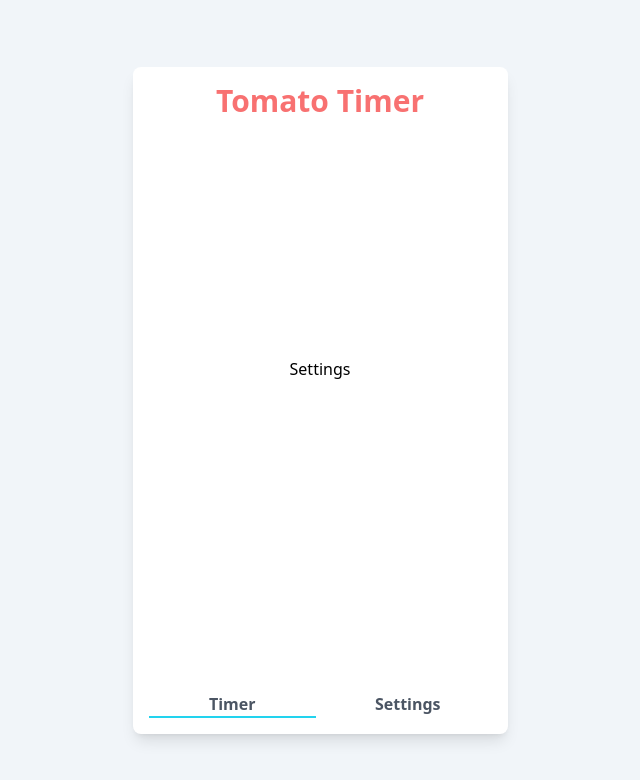
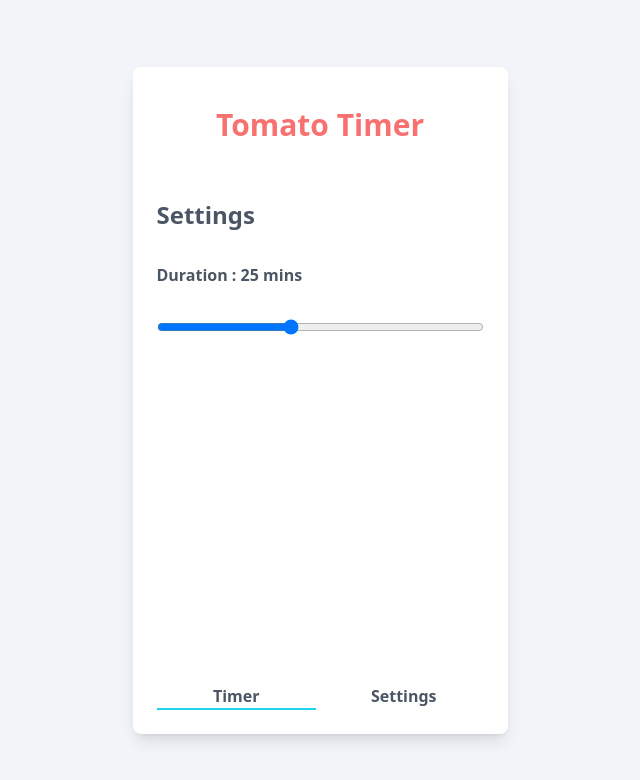
Before and after one commit to wilsonleung/timer-react, a React (Create React App) app: page /settings in a window 1280 px wide. Shown: the top 780 px of the page, without its empty margins (320-960 px from the left). Built offline with nearby package versions, Linux system fonts and the light colour scheme.

Commit message:
add settings layout

```diff
--- a/src/App.tsx
+++ b/src/App.tsx
@@ -20,8 +20,8 @@ function App() {
 
   return (
     <div className="w-screen h-screen flex justify-center items-center bg-slate-100">
-      <div className="w-[375px] h-[667px] rounded-lg shadow-lg bg-white flex flex-col p-4 gap-4">
-        <header className="font-bold text-3xl text-center text-red-400">
+      <div className="w-[375px] h-[667px] rounded-lg shadow-lg bg-white flex flex-col p-6 gap-4">
+        <header className="font-bold text-3xl text-center text-red-400 pt-4 pb-4">
           Tomato Timer
         </header>
 
--- a/src/components/button/index.tsx
+++ b/src/components/button/index.tsx
@@ -1,4 +1,4 @@
-import React from 'react';
+import React, { ButtonHTMLAttributes, DetailedHTMLProps } from 'react';
 
 function buildClasses(color: string, additionalClasses?: string) {
   const cssColor = color === 'primary' ? 'cyan' : 'neutral';
@@ -7,7 +7,11 @@ function buildClasses(color: string, additionalClasses?: string) {
   return [classes, additionalClasses].join(' ');
 }
 
-export interface ButtonProps extends React.HTMLProps<HTMLButtonElement> {
+export interface ButtonProps
+  extends DetailedHTMLProps<
+    ButtonHTMLAttributes<HTMLButtonElement>,
+    HTMLButtonElement
+  > {
   text: string;
   color: 'primary' | 'secondary';
 }
@@ -16,7 +20,7 @@ const Button: React.FC<ButtonProps> = (props) => {
   const buttonClasses: string = buildClasses(props.color, props.className);
 
   return (
-    <button {...props} type="button" className={buttonClasses}>
+    <button {...props} className={buttonClasses}>
       {props.text}
     </button>
   );
--- a/src/pages/settings/index.tsx
+++ b/src/pages/settings/index.tsx
@@ -1,18 +1,60 @@
-import React from 'react';
+import React, { useState } from 'react';
 import Button from '../../components/button';
 
 export interface SettingsProps {}
 
 const Settings: React.FC<SettingsProps> = () => {
+  const [duration, setDuration] = useState<number>(25);
+
+  const durationChangeHandler = (
+    event: React.ChangeEvent<HTMLInputElement>
+  ): void => {
+    setDuration(parseInt(event.target.value));
+  };
+
+  const applyChangeHandler = (
+    event: React.FormEvent<HTMLFormElement>
+  ): void => {
+    event.preventDefault();
+    console.log(duration);
+  };
+
   return (
-    <div className="h-full flex flex-col justify-center items-center gap-8">
-      <h1>Settings</h1>
+    <form
+      name="settings"
+      className="h-full flex flex-col items-center gap-8 mt-6"
+      onSubmit={applyChangeHandler}
+    >
+      <h1 className="font-bold text-2xl text-gray-600 w-full text-left">
+        Settings
+      </h1>
+
+      <label
+        htmlFor="duration"
+        className="text-left w-full font-bold text-gray-600"
+      >
+        Duration : {duration} {duration > 1 ? 'mins' : 'min'}
+      </label>
+
+      <input
+        id="duration"
+        name="duration"
+        type="range"
+        className="w-full"
+        min={1}
+        max={60}
+        step={1}
+        value={duration}
+        onChange={durationChangeHandler}
+      />
+
       <Button
+        type="submit"
         text="Apply"
         color="primary"
-        className=" w-full text-2xl"
+        className="w-full text-2xl"
       ></Button>
-    </div>
+    </form>
   );
 };
 
--- a/src/pages/timer/index.tsx
+++ b/src/pages/timer/index.tsx
@@ -1,15 +1,39 @@
-import React from 'react';
+import React, { useState } from 'react';
 import Button from '../../components/button';
 
 const Timer: React.FC = () => {
+  const [counting, setCounting] = useState<boolean>(false);
+
+  const startCountdownHandler = (
+    event: React.MouseEvent<HTMLButtonElement, MouseEvent>
+  ): void => {
+    setCounting(true);
+  };
+
+  const stopCountdownHandler = (
+    event: React.MouseEvent<HTMLButtonElement, MouseEvent>
+  ): void => {
+    setCounting(false);
+  };
+
   return (
     <div className="h-full flex flex-col justify-center items-center gap-8">
       <h1 className="text-8xl font-bold text-gray-600">25:00</h1>
-      <Button
-        text="Start"
-        color="primary"
-        className=" w-full text-2xl"
-      ></Button>
+      {counting ? (
+        <Button
+          text="Stop"
+          color="secondary"
+          className=" w-full text-2xl"
+          onClick={stopCountdownHandler}
+        ></Button>
+      ) : (
+        <Button
+          text="Start"
+          color="primary"
+          className=" w-full text-2xl"
+          onClick={startCountdownHandler}
+        ></Button>
+      )}
     </div>
   );
 };
```
